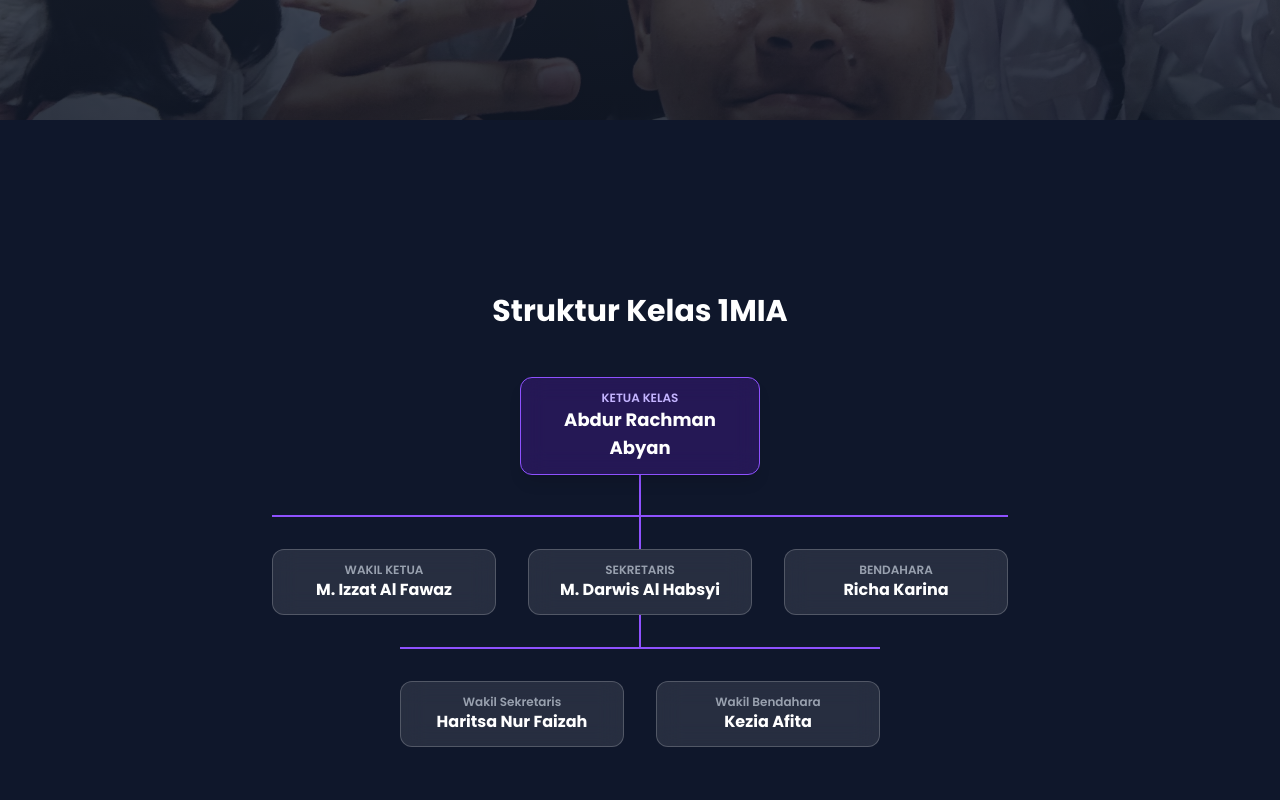
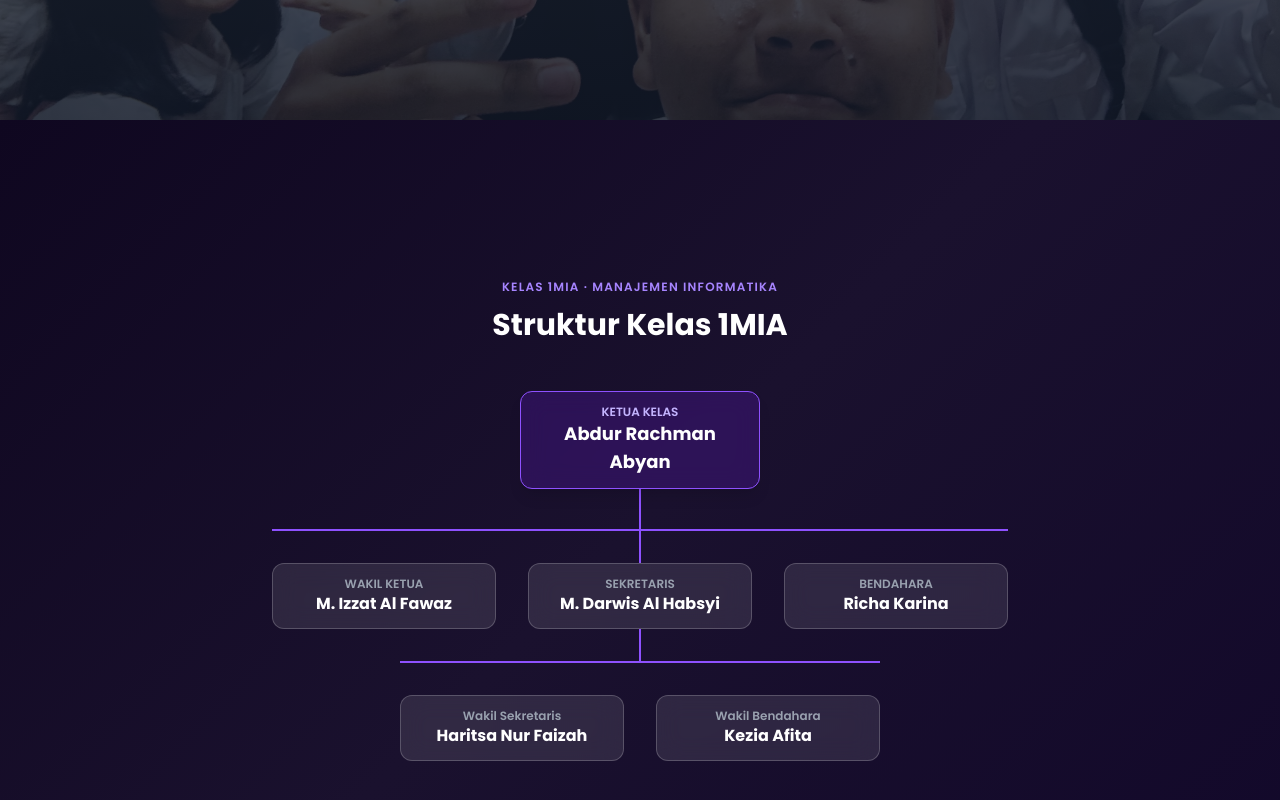
Before and after one commit to tauhidfebryan/1mia-web, a Next.js app: page / in a window 1280 px wide. Shown: the part 680-1480 px from the top of the page. Built offline with nearby package versions, Linux system fonts and the light colour scheme.

Commit message:
style: Mengubah background

```diff
--- a/app/struktur/page.tsx
+++ b/app/struktur/page.tsx
@@ -2,8 +2,12 @@ const Structure = () => {
   return (
     <section
       id="struktur"
-      className="py-16 bg-slate-900 min-h-screen text-white flex flex-col justify-center items-center"
+      className="py-16 h-screen text-white flex flex-col justify-center items-center"
+      style={{ background: "linear-gradient(135deg, #0f0720 0%, #1a112e 50%, #12082a 100%)" }}
     >
+      <p className="text-violet-400 text-xs font-semibold tracking-widest uppercase mb-3">
+        Kelas 1MIA · Manajemen Informatika
+      </p>
       <h2 className="text-3xl font-bold mb-12">Struktur Kelas 1MIA</h2>
 
       {/* Level 1: Ketua Kelas */}
```
